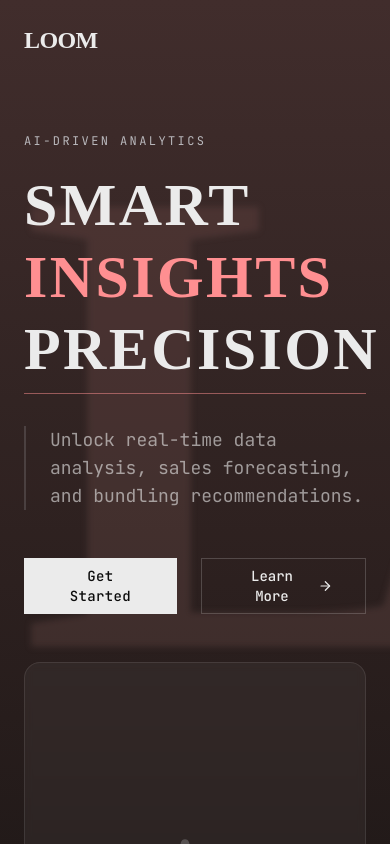
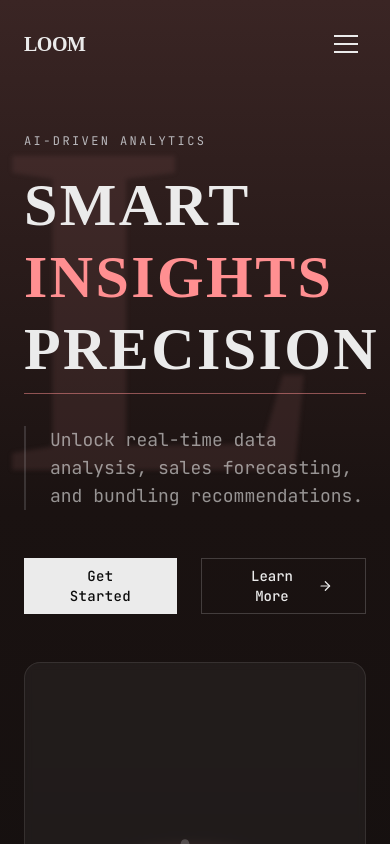
Before and after one commit to RifkiFrds/loom-ai, a React (Vite) app: page / in a window 390 px wide. Shown: the top 844 px of the page. Built offline with nearby package versions, Linux system fonts and the light colour scheme; a web font is replaced by a local one.

Commit message:
update layout

```diff
--- a/src/components/layout/Bacground.jsx
+++ b/src/components/layout/Bacground.jsx
@@ -1,7 +1,7 @@
 const Background = () => {
   return (
-    <div className="absolute inset-0 -z-10">
-      {/* Base gradient full height */}
+    <div className="absolute inset-0 -z-10 overflow-hidden">
+      {/* Base gradient */}
       <div
         className="absolute inset-0"
         style={{
@@ -9,8 +9,8 @@ const Background = () => {
             linear-gradient(
               to bottom,
             #3a2524 0%,
-              #1a1211 20%,
-              #0c0c0c 50%,
+            #1a1211 12%,
+            #0c0c0c 40%,
             #0c0c0c 75%,
             #1a1211 100%
             )
@@ -21,31 +21,89 @@ const Background = () => {
       {/* LOOM LETTER FLOW */}
        <div className="relative">
         {/* L */}
-        <SectionLetter top="10vh">L</SectionLetter>
+        <SectionLetter
+          letter="L"
+          topMobile="8vh"
+          topDesktop="10vh"
+        />
 
         {/* O */}
-        <SectionLetter top="120vh">O</SectionLetter>
+        <SectionLetter
+          letter="O"
+          topMobile="90vh"
+          topDesktop="105vh"
+        />
 
         {/* O */}
-        <SectionLetter top="230vh">O</SectionLetter>
+        <SectionLetter
+          letter="O"
+          topMobile="170vh"
+          topDesktop="205vh"
+        />
 
         {/* M */}
-        <SectionLetter top="340vh">M</SectionLetter>
+        <SectionLetter
+          letter="M"
+          topMobile="250vh"
+          topDesktop="295vh"
+        />
       </div>
 
-      {/* Ambient grain */}
-      <div className="absolute inset-0 opacity-[0.035] bg-[radial-gradient(#ffffff_8px,transparent_1px)] [background-size:3px_3px]" />
+      {/* Ambient grain (responsive) */}
+      <div
+        className="
+          absolute inset-0
+          opacity-[0.025]
+          bg-[radial-gradient(#ffffff_0.5px)]
+          [background-size:4px_4px]
+          md:opacity-[0.035]
+          md:[background-size:3px_3px]
+        "
+      />
     </div>
   );
 };
 
-const SectionLetter = ({ children, top }) => (
+/* ======================
+   LETTER COMPONENT
+====================== */
+
+const SectionLetter = ({ letter, topMobile, topDesktop }) => (
+  <>
+    {/* Mobile */}
     <div
-    className="absolute left-[5%] text-[42rem] font-serif font-bold text-loom-rose/30 leading-none select-none blur-[3px]"
-    style={{ top }}
+      className="
+        absolute md:hidden
+        left-[1%]
+        font-serif font-bold
+        text-loom-rose/25
+        leading-none
+        select-none
+        blur-[2px]
+        text-[30rem] sm:text-[34rem]
+      "
+      style={{ top: topMobile }}
     >
-    {children}
+      {letter}
     </div>
+
+    {/* Desktop */}
+    <div
+      className="
+        absolute hidden md:block
+        left-[5%]
+        font-serif font-bold
+        text-loom-rose/25
+        leading-none
+        select-none
+        blur-[4px]
+        text-[32rem] lg:text-[42rem]
+      "
+      style={{ top: topDesktop }}
+    >
+      {letter}
+    </div>
+  </>
 );
 
 export default Background;
--- a/src/components/layout/Navbar.jsx
+++ b/src/components/layout/Navbar.jsx
@@ -4,6 +4,7 @@ import { Button } from '@/components/ui/Button';
 
 const Navbar = () => {
   const [scrolled, setScrolled] = useState(false);
+  const [open, setOpen] = useState(false);
 
   useEffect(() => {
     const handleScroll = () => {
@@ -14,38 +15,98 @@ const Navbar = () => {
   }, []);
 
   const navLinks = [
-        { name: 'Home', href: '#' },
-        { name: 'Service', href: '#service' },
+    { name: 'Home', href: '/' },
+    { name: 'Features', href: '/features' },
     { name: 'About Us', href: '#about' },
-        { name: 'Contact Us', href: '#contact' },
   ];
 
   return (
     <nav
       className={cn(
-                "fixed top-0 left-0 right-0 z-50 flex items-center justify-between px-6 py-6 transition-all duration-300",
-                scrolled ? "bg-loom-dark/80 backdrop-blur-md py-4 border-b border-loom-light/10" : "bg-transparent"
+        "fixed top-0 left-0 right-0 z-50 transition-all duration-300",
+        scrolled
+          ? "bg-loom-dark/80 backdrop-blur-md border-b border-loom-light/10"
+          : "bg-transparent"
       )}
     >
-            <div className="text-2xl font-serif tracking-tight text-loom-light font-bold">
+      <div
+        className={cn(
+          "mx-auto flex items-center justify-between px-6 transition-all duration-300",
+          "max-w-7xl",
+          scrolled ? "py-4" : "py-6"
+        )}
+      >
+        {/* Logo */}
+        <div className="text-xl font-serif tracking-tight text-loom-light font-bold">
           LOOM
         </div>
 
+        {/* Desktop Menu */}
         <div className="hidden md:flex items-center gap-8">
           {navLinks.map((link) => (
             <a
               key={link.name}
               href={link.href}
-                        className="text-sm font-mono uppercase tracking-widest text-loom-light/70 hover:text-loom-light transition-colors"
+              className="text-sm font-mono uppercase tracking-widest text-loom-light/70 hover:text-loom-roseTwo transition-colors"
             >
               {link.name}
             </a>
           ))}
         </div>
 
-            {/* Mobile menu button placeholder if needed, for now just hidden on mobile or simple links */}
-            <div className="md:hidden">
-                {/* Simple mobile placeholder */}
+        {/* Hamburger Button */}
+        <button
+          onClick={() => setOpen(!open)}
+          className="md:hidden relative w-10 h-10 flex items-center justify-center"
+          aria-label="Toggle menu"
+        >
+          <span
+            className={cn(
+              "absolute h-[2px] w-6 bg-loom-light transition-all duration-300",
+              open ? "rotate-45" : "-translate-y-2"
+            )}
+          />
+          <span
+            className={cn(
+              "absolute h-[2px] w-6 bg-loom-light transition-all duration-300",
+              open ? "opacity-0" : "opacity-100"
+            )}
+          />
+          <span
+            className={cn(
+              "absolute h-[2px] w-6 bg-loom-light transition-all duration-300",
+              open ? "-rotate-45" : "translate-y-2"
+            )}
+          />
+        </button>
+      </div>
+
+      {/* Mobile Menu */}
+      <div
+        className={cn(
+            "md:hidden absolute top-full left-0 right-0 overflow-hidden transition-all duration-300",
+            open ? "max-h-96" : "max-h-0"
+        )}
+        >
+        <div className="relative px-6 py-6 space-y-6">
+
+            {/* Background Layer */}
+            <div className="absolute inset-0 bg-loom-warm/90 backdrop-blur-lg" />
+
+            {/* Content */}
+            <div className="relative z-10 space-y-6">
+            {navLinks.map((link) => (
+                <a
+                key={link.name}
+                href={link.href}
+                onClick={() => setOpen(false)}
+                className="block text-sm font-mono uppercase tracking-widest text-loom-light hover:text-white transition-colors"
+                >
+                {link.name}
+                </a>
+            ))}
+            </div>
+        </div>
         </div>
     </nav>
   );
```
Lines whose indentation alone changed are shown as unchanged.
